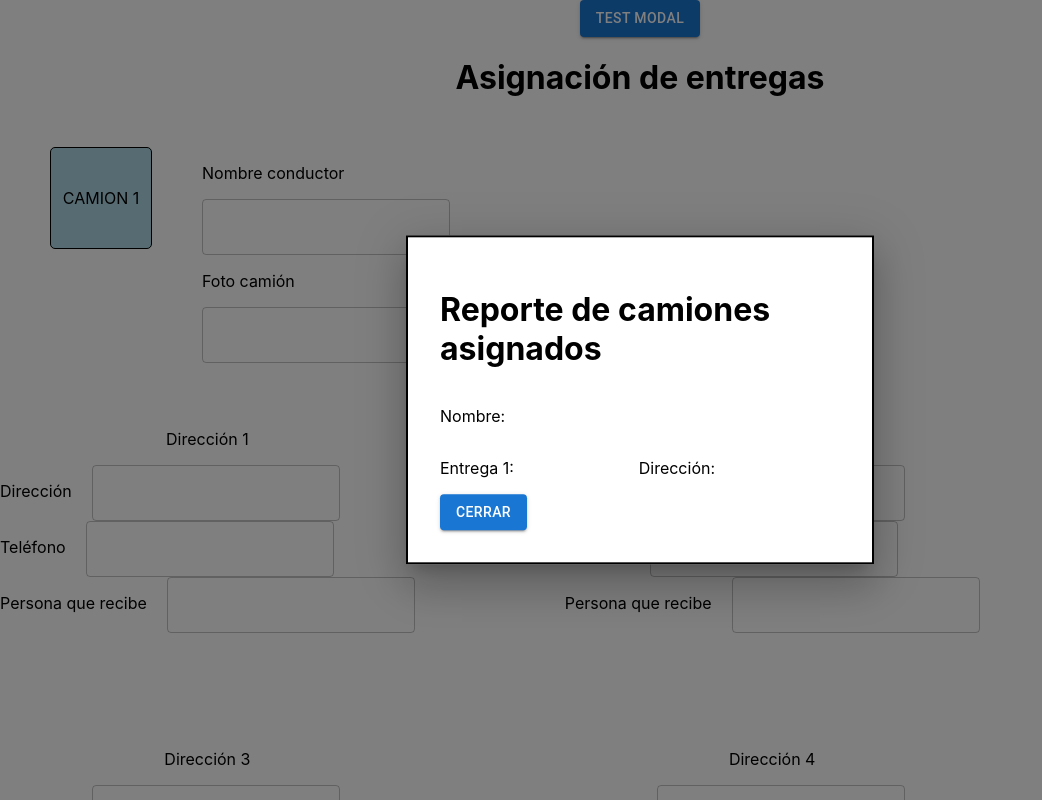
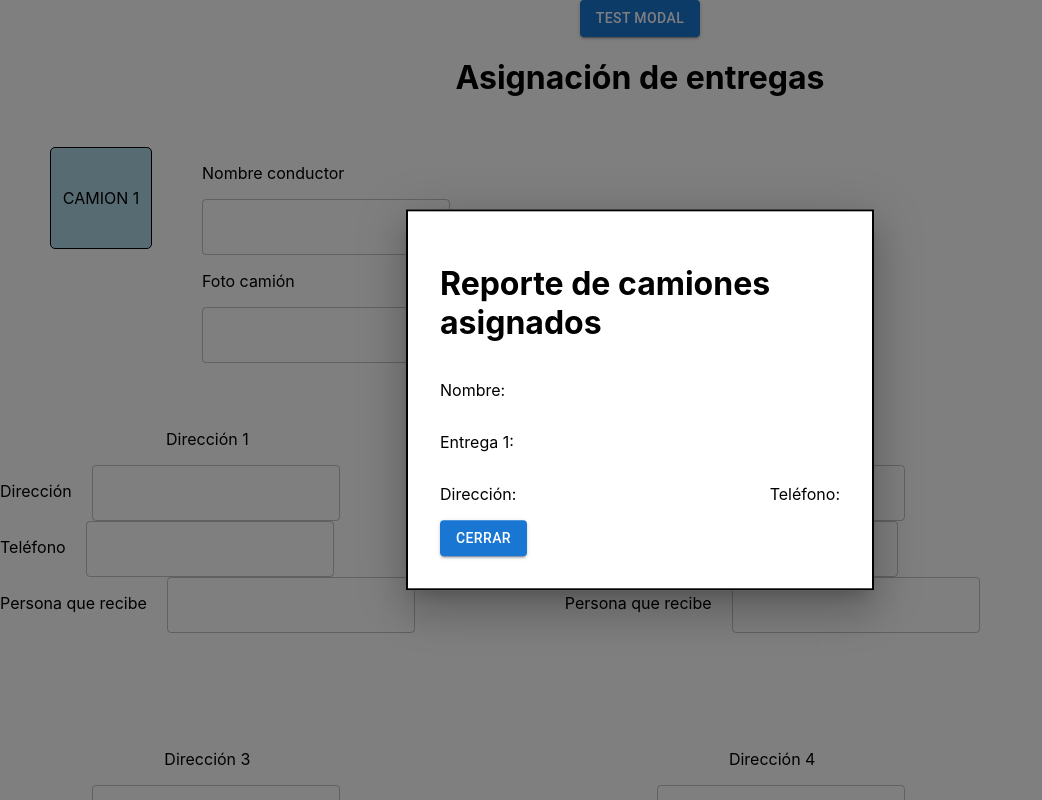
Before and after one commit to pucetec/examen-final-1161, a React (Create React App) app: page / in a window 1280 px wide. Both pictures are taken after a click on the button "TEST MODAL". Shown: the top 800 px of the page, without its empty margins (0-1042 px from the left). Built offline with nearby package versions, Linux system fonts and the light colour scheme.

Commit message:
feat: [ADE-3][laurent] implement of logic

```diff
--- a/src/commons/modal/ModalMaterial.js
+++ b/src/commons/modal/ModalMaterial.js
@@ -6,7 +6,7 @@ import { Box, Modal } from "@mui/material";
 import TextFieldMaterial from "../input/TextFieldMaterial";
 
 const ModalMaterial = () => {
-  const { open, handleClose, style, setOpen, conductorName, receptionName1, address1 } = useCamionManagementContext();
+  const { open, handleClose, style, setOpen, conductorName, receptionName1, address1, tel1 } = useCamionManagementContext();
 
   return (
     <div>
@@ -15,11 +15,11 @@ const ModalMaterial = () => {
         onClose={handleClose}
         aria-labelledby="modal-modal-title"
         aria-describedby="modal-modal-description"
-        //onClick={handleClickModal}
+
       >
         <Box sx={style}>
           <Typography type="h1" text="Reporte de camiones asignados" />
-          <div>
+
             <div>
 
               <div style={{ display: "flex"}}>
@@ -34,16 +34,24 @@ const ModalMaterial = () => {
               <div style={{ margin: "auto"}}>
                 {receptionName1}
               </div>
+            </div>
+            <div style={{ display: "flex"}}>
               <Typography type="p" text="Dirección: " />
               <div style={{ margin: "auto"}}>
                 {address1}
               </div>
+            <div style={{ display: "flex"}}>
+            <Typography type="p" text="Teléfono: " />
+            <div style={{ margin: "auto"}}>
+              {tel1}
+            </div>
             </div>
           </div>
           <ButtonMaterial onClick={() => setOpen(false)} text="CERRAR" />
         </Box>
       </Modal>
     </div>
+
   );
 }
 
--- a/src/componentes/body/Body.js
+++ b/src/componentes/body/Body.js
@@ -6,7 +6,7 @@ import ButtonMaterial from "../../commons/button/ButtonMaterial";
 import ModalMaterial from "../../commons/modal/ModalMaterial";
 
 const Body = () => {
-  const { setReceptionName1, setAddress1 } = useCamionManagementContext();
+  const { setReceptionName1, setAddress1, setTel1 } = useCamionManagementContext();
   return (
     <div>
       <div style={{ display: "flex"}}>
@@ -18,7 +18,7 @@ const Body = () => {
             </div>
             <div style={{ display: "flex"}}>
               <Typography type="p" text="Teléfono" />
-              <TextFieldMaterial style={{ marginLeft: 20}}/>
+              <TextFieldMaterial onChange={(e) => setTel1(e.target.value)} style={{ marginLeft: 20}}/>
             </div>
             <div style={{ display: "flex"}}>
               <Typography type="p" text="Persona que recibe" />
--- a/src/context/CamionManagementContext.js
+++ b/src/context/CamionManagementContext.js
@@ -9,6 +9,7 @@ export const CamionManagementContextProvider = ({ children }) => {
   const [conductorName, setConductorName] = useState("");
   const [receptionName1, setReceptionName1] = useState("")
   const [address1, setAddress1] = useState("");
+  const [tel1, setTel1] = useState("");
 
 //----------------------------------------------------------------
 //Style Modal
@@ -46,7 +47,9 @@ export const CamionManagementContextProvider = ({ children }) => {
                                                setReceptionName1,
                                                receptionName1,
                                                setAddress1,
-                                               address1 }}>
+                                               address1,
+                                               setTel1,
+                                               tel1 }}>
       { children}
     </CamionManagementContext.Provider>
   );
```
